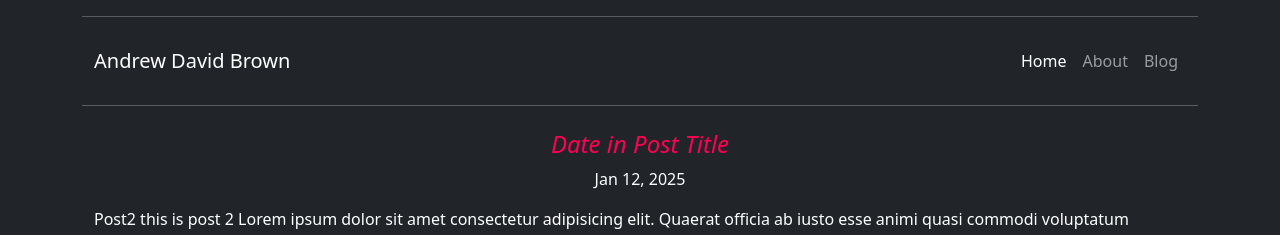
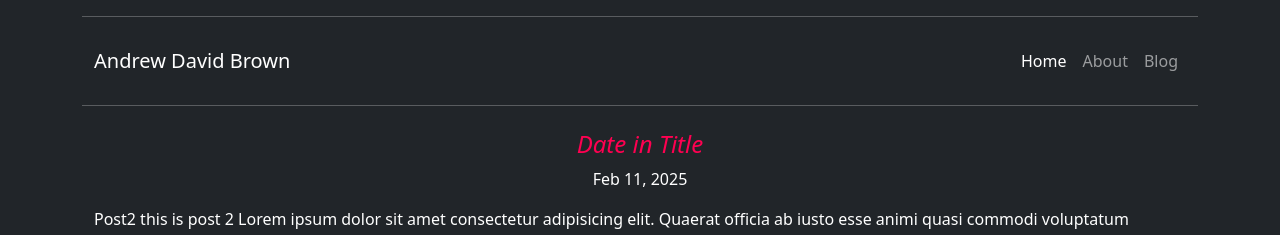
Before and after one commit to doctorandrewbrown/andrew-david-brown, an Eleventy site: page blog/2025-01-12-date-test.md in a window 1280 px wide. Shown: the top 235 px of the page. Built offline with nearby package versions, Linux system fonts and the light colour scheme; Eleventy itself is replaced by a stand-in of ours; files that its build step writes are made by us from their sources.

Commit message:
Update Blog “2025-01-12-date-test”

```diff
--- a/blog/2025-01-12-date-test.md
+++ b/blog/2025-01-12-date-test.md
@@ -1,6 +1,7 @@
 ---
-title: Date in Post Title
+title: Date in Title
 tags: html
+date: 2025-02-11T21:12:00.000Z
 ---
 
 Post2 this is post 2 Lorem ipsum dolor sit amet consectetur adipisicing elit. Quaerat officia ab iusto esse animi quasi
```
